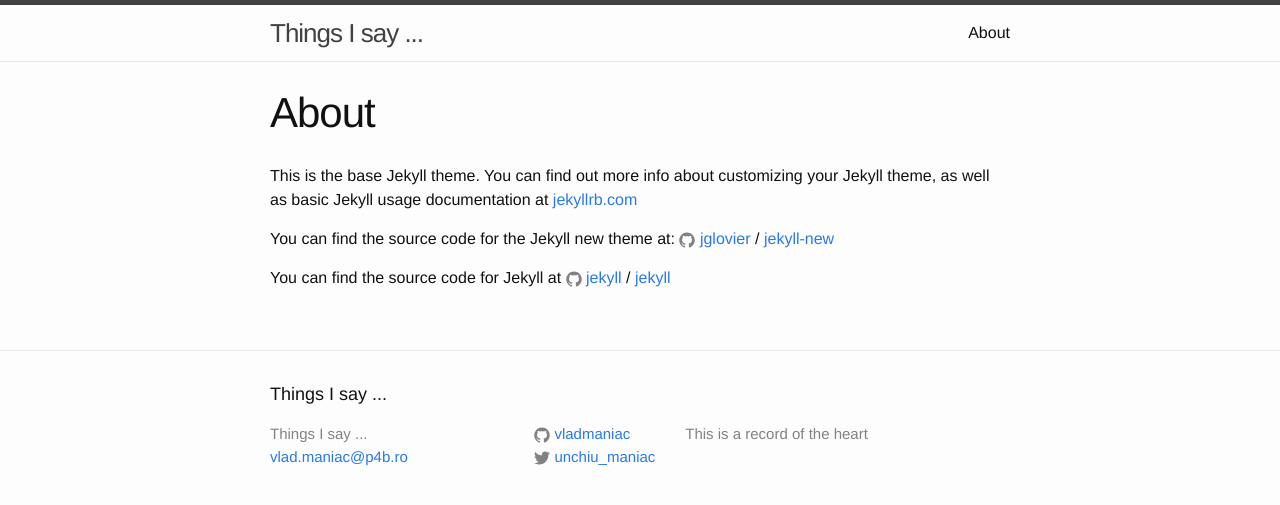
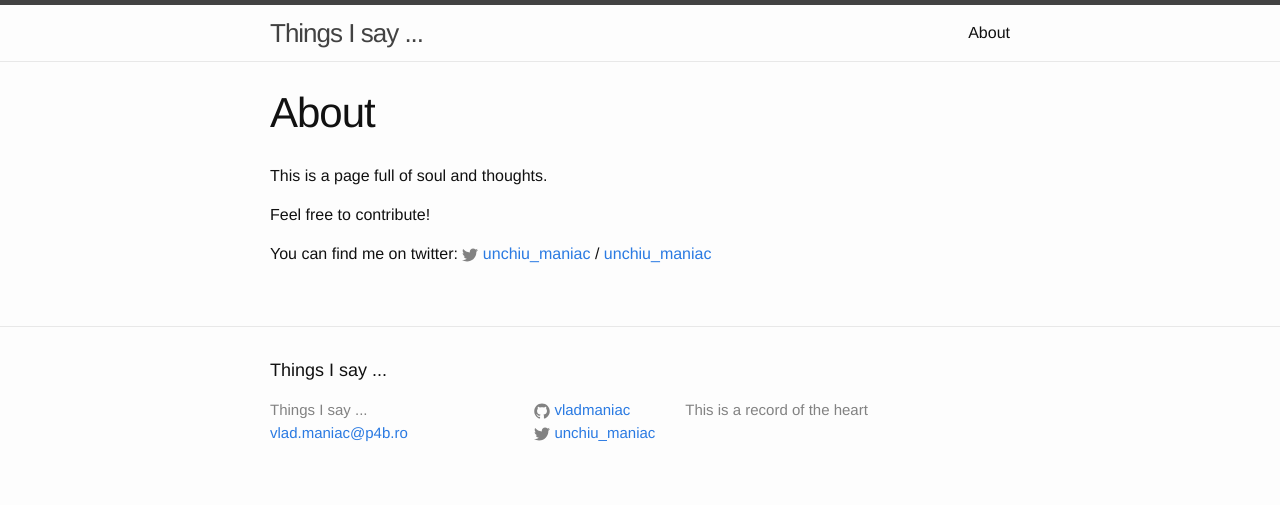
Before and after one commit to vladmaniac/vladmaniac.github.io, a Jekyll site: the page built from about.md, in a window 1280 px wide. Shown: the top 505 px of the page. Built offline with Jekyll 4.4.1, drawn with Linux system fonts in a browser that asks for light colours.

Commit message:
about page

```diff
--- a/about.md
+++ b/about.md
@@ -4,12 +4,10 @@ title: About
 permalink: /about/
 ---
 
-This is the base Jekyll theme. You can find out more info about customizing your Jekyll theme, as well as basic Jekyll usage documentation at [jekyllrb.com](http://jekyllrb.com/)
+This is a page full of soul and thoughts.
 
-You can find the source code for the Jekyll new theme at:
-{% include icon-github.html username="jglovier" %} /
-[jekyll-new](https://github.com/jglovier/jekyll-new)
+Feel free to contribute!
 
-You can find the source code for Jekyll at
-{% include icon-github.html username="jekyll" %} /
-[jekyll](https://github.com/jekyll/jekyll)
+You can find me on twitter:
+{% include icon-twitter.html username="unchiu_maniac" %} /
+[unchiu_maniac](https://twitter.com/unchiu_maniac)
```
